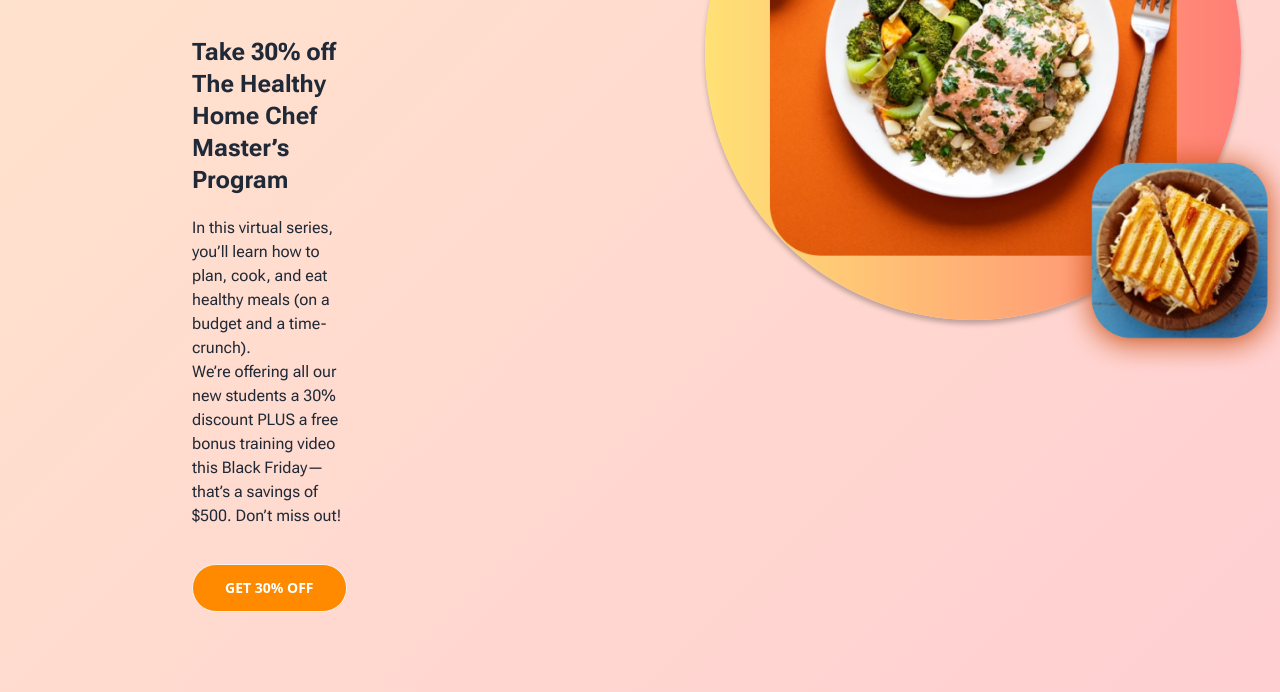
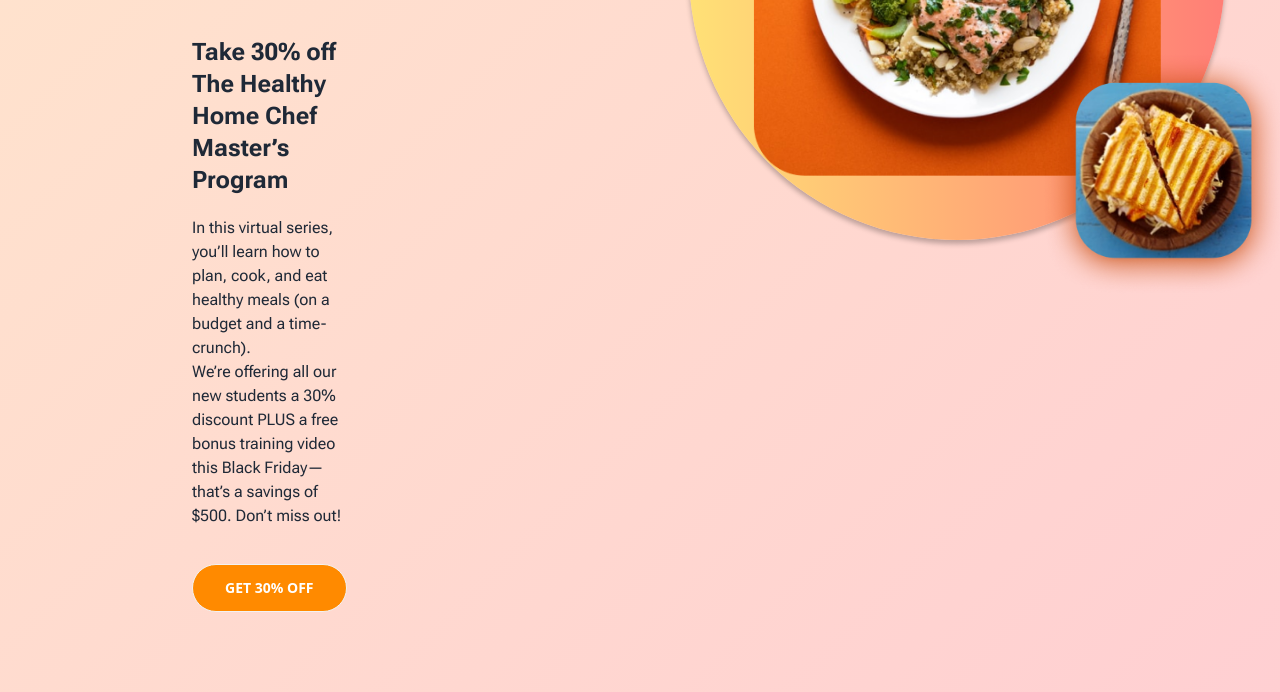
Before and after one commit to Shabnaz21/Eatery, a plain HTML site: page index.html in a window 1280 px wide. Shown: the part 560-1252 px from the top of the page. Drawn offline with nearby package versions, Linux system fonts and the light colour scheme.

Commit message:
updated algin

```diff
--- a/index.html
+++ b/index.html
@@ -79,8 +79,8 @@
     <main>
       <section>
         <!--  -->
-        <div class=" flex flex-col lg:flex-row lg:gap-10 mt-36 align-middle">
-          <div class="lg:mr-64 ">
+        <div class=" flex flex-col lg:flex-row lg:gap-10 mt-36 ">
+          <div class="lg:mr-60 ">
             <h1 class="font-condensed py-9 font-medium text-5xl">
               Black Friday Program <br />
               Coupon Opt-in
@@ -99,7 +99,7 @@
               Get 30% Off
             </button>
           </div>
-          <div class="md:ml-14 mt-20">
+          <div class="md:ml-14 mt-32 lg:mt-0">
             <div class="bg-gradient-to-r from-[#ffe176] to-[#ff7e76]
             backstyle p-10 md:p-16 w-[350px] h-[350px] md:w-[600px] md:h-[600px] lg:w-[536px] lg:h-[536px]">
             <img class="" src="images/Rectangle 2.png" alt="" />
```
